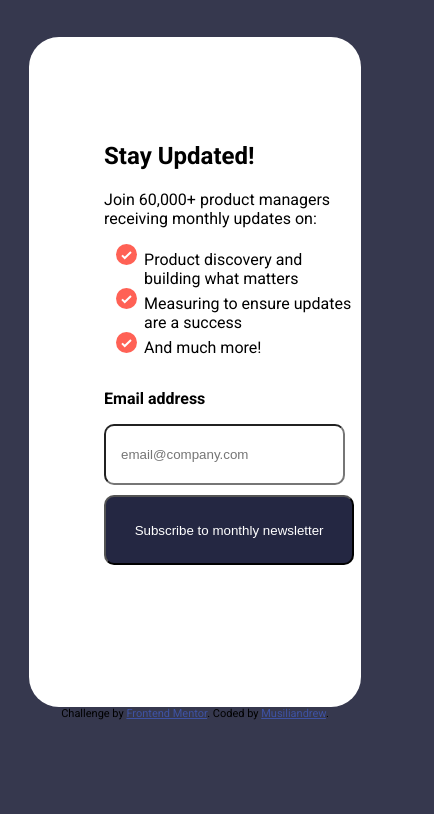
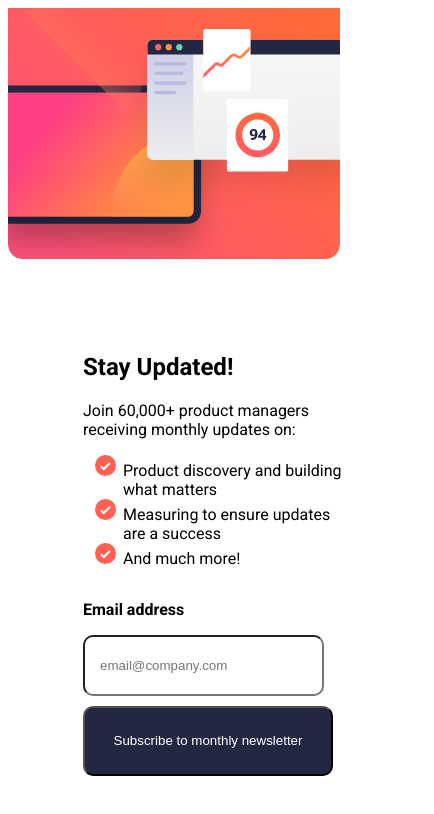
Before and after one commit to andrew-pyrookie/newsletter, a plain HTML site: page index.html in a window 390 px wide. Shown: the whole page, 434 px wide, since content can reach past the window. Drawn offline with Linux system fonts and the light colour scheme.

Commit message:
working on responsivenss

```diff
--- a/index.html
+++ b/index.html
@@ -10,6 +10,7 @@
 <body>
     <div class="container">
         <div class="column" id="left">
+            <div class="content-container">
                 <h2>Stay Updated!</h2>
                 <p>Join 60,000+ product managers receiving monthly updates on:</p>
                 <ul>
@@ -26,12 +27,12 @@
                     <input id="email" type="text" name="email" placeholder="email@company.com">
                     <button onclick="validator();" type="button">Subscribe to monthly newsletter</button>
                 </div>
-
+            </div>
         </div>
 
-        <div class="column">
-
-            <img src="/assets/images/illustration-sign-up-desktop.svg">
+        <div class="column" id="right">
+            <img src="/assets/images/illustration-sign-up-mobile.svg" class="mobile-svg">
+            <img src="/assets/images/illustration-sign-up-desktop.svg" class="desktop-svg">
 
         </div>
     </div>
--- a/style.css
+++ b/style.css
@@ -16,6 +16,7 @@ body {
     margin-top: 10%;
     display: flex;
     padding: 35px;
+    position: relative;
 
 }
 
@@ -26,10 +27,14 @@ body {
 
 }
 
-.column img {
-    width:100%;
-    height: 100%;
-    margin-top: 10px;
+/* different svg for mobile*/
+.mobile-svg {
+    display: none; /*hidden by default */
+    position: absolute;
+    top: 0;
+    left: 0;
+    width: 100%;
+    height: auto;
 }
 
 
@@ -99,3 +104,50 @@ h2 {
     display: block;
     font-weight: 700;
 }
+
+/* media queries for mobile designs  */
+
+@media (max-width:767px) {
+    body {
+        background-color: white; /* Change the body background color for mobile */
+    }
+
+    .container{
+        flex-direction: column;
+        background-color: transparent; /* Make the container background transparent for mobile */
+        border-radius: 0; /* Remove border-radius */
+        margin-top: 0; /* Remove margin-top */
+        height: 100%; /* Use 100% of the viewport height */
+        margin: 0;
+
+
+    }
+
+    .column#left {
+        order: 2;
+        width: 100%;
+    }
+    .column#right {
+        order: 1;
+        width: 100%;
+    }
+
+    .mobile-svg {
+        display: block;
+        width: 100%;
+    }
+
+    .desktop-svg {
+        display: none;
+        width: 100%;
+    }
+    .content-container {
+        position: relative;
+        padding-top: 200px;
+        left: 0;
+    }
+
+    .attribution{
+        display: none;
+    }
+}
```
Lines whose indentation alone changed are shown as unchanged.
